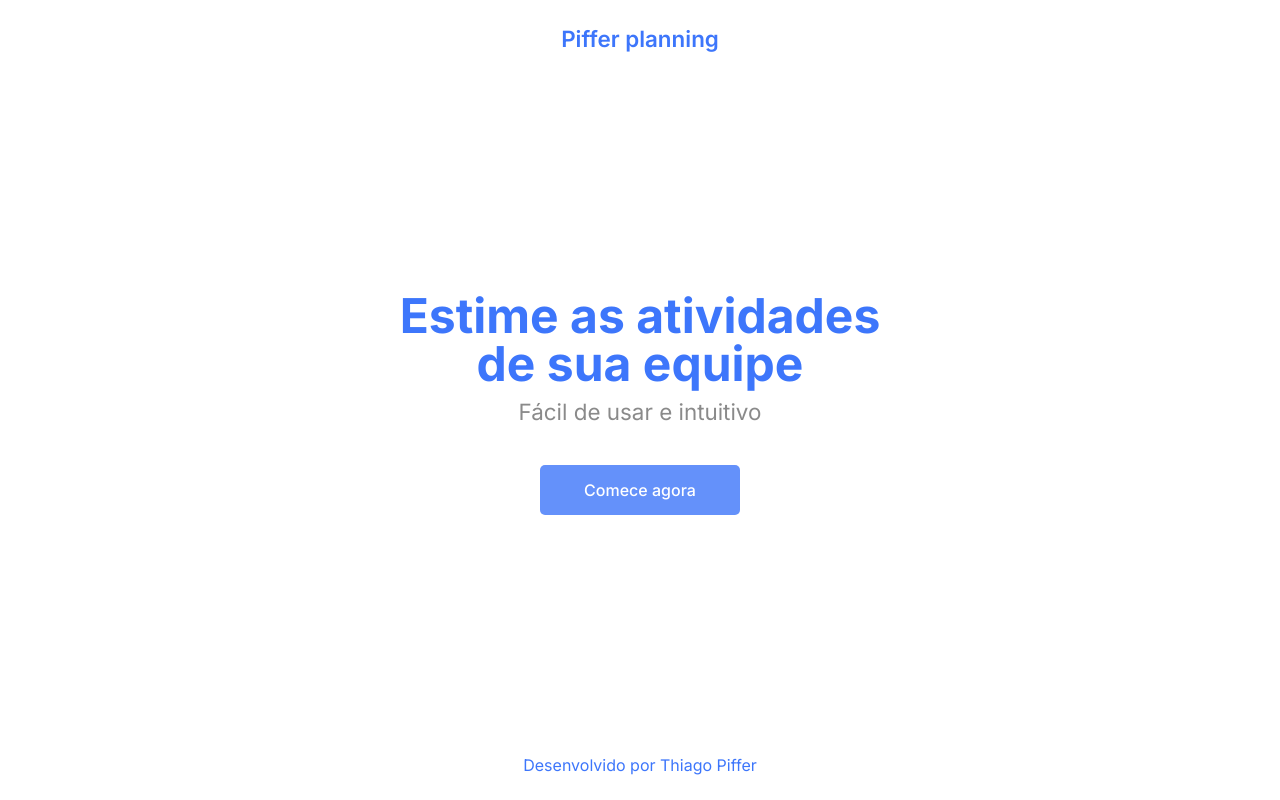
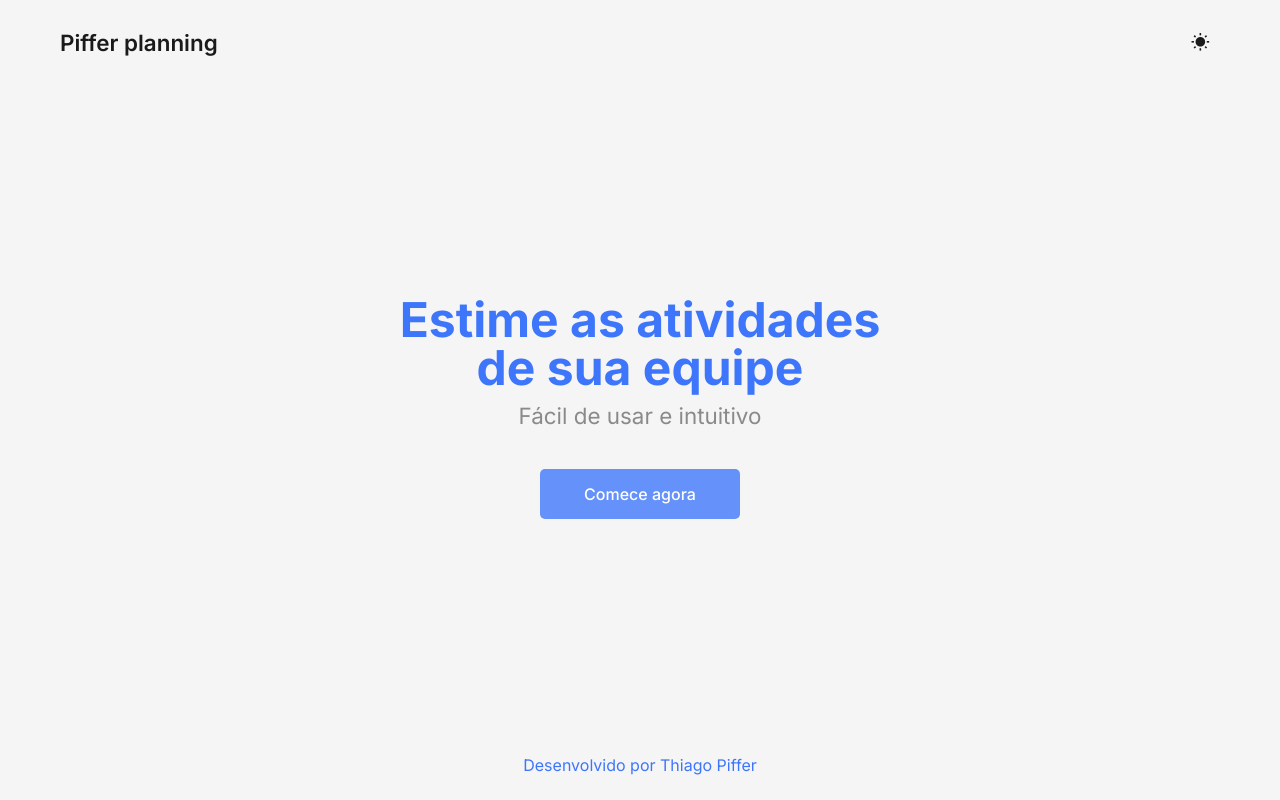
Before and after one commit to ThiagoPffer/piffer-planning, an Angular app: page / in a window 1280 px wide. Built offline with nearby package versions, Linux system fonts and the light colour scheme; no server answers.

Commit message:
Dark mode

```diff
--- a/src/app/app.component.css
+++ b/src/app/app.component.css
@@ -5,11 +5,24 @@ footer {
     color: var(--primaria);
 }
 
-header h1 {
-    font-weight: 600;
-    font-size: 1.4rem;
+header {
+    display: flex;
+    flex-direction: row;
+    justify-content: space-between;
+    align-items: center;
+
+    & h1 {
+        font-weight: 600;
+        font-size: 1.4rem;
+    }
+
+    & button {
+        color: var(--primaria);
+    }
 }
 
 main {
     flex: 1;
+    height: 100%;
+    overflow: hidden;
 }
--- a/src/app/app.component.html
+++ b/src/app/app.component.html
@@ -1,5 +1,11 @@
 <header>
     <h1>Piffer planning</h1>
+    <button class="icon-button" (click)="toggleDarkMode()">
+        <span class="mdi" [ngClass]="{
+            'mdi-white-balance-sunny': !isDarkMode,
+            'mdi-moon-waxing-crescent': isDarkMode
+        }"></span>
+    </button>
 </header>
 <main style="display: flex; flex: 1">
     <router-outlet></router-outlet>
--- a/src/app/app.component.ts
+++ b/src/app/app.component.ts
@@ -1,17 +1,29 @@
-import { Component } from '@angular/core';
+import { Component, OnInit } from '@angular/core';
 import { RouterOutlet } from '@angular/router';
 import { ToastComponent } from './components/toast/toast.component';
+import { CommonModule } from '@angular/common';
 
 @Component({
   selector: 'app-root',
   standalone: true,
   imports: [
     RouterOutlet,
-    ToastComponent
+    ToastComponent,
+    CommonModule
   ],
   templateUrl: './app.component.html',
   styleUrl: './app.component.css'
 })
-export class AppComponent {
-  title = 'piffer-planning';
+export class AppComponent implements OnInit {
+  isDarkMode: boolean = localStorage.getItem('darkMode') === 'true' || false;
+
+  ngOnInit(): void {
+    document.body.classList.toggle('dark-mode', this.isDarkMode);
+  }
+
+  toggleDarkMode() {
+    this.isDarkMode = !this.isDarkMode;
+    document.body.classList.toggle('dark-mode', this.isDarkMode);
+    localStorage.setItem('darkMode', this.isDarkMode.toString());
+  }
 }
--- a/src/app/components/info-panel/info-panel.component.css
+++ b/src/app/components/info-panel/info-panel.component.css
@@ -1,9 +1,14 @@
+:host {
+    height: 100%;
+    overflow: hidden;
+}
+
 ::-webkit-scrollbar {
     width: 5px;
 }
 
 ::-webkit-scrollbar-track {
-    background: #f1f1f1;
+    background: var(--info-panel-background);
 }
 
 ::-webkit-scrollbar-thumb {
@@ -19,8 +24,9 @@
     display: flex;
     flex-direction: column;
     min-width: 300px;
+    height: 100%;
     flex: 1;
-    background-color: rgb(248, 248, 248);
+    background-color: var(--info-panel-background);
     border-radius: 6px;
     padding: 0 30px 15px 30px;
     margin-right: 30px;
@@ -35,11 +41,11 @@
 .info-issue-list {
     display: flex;
     flex-direction: column;
-    flex: 1;
     gap: 15px;
     padding: 0;
     overflow: auto;
-    max-height: 450px;
+    height: 100%;
+    max-height: 100%;
 }
 
 .info-issue-list-item {
@@ -51,31 +57,31 @@
     list-style: none;
     padding: 15px;
     border-radius: 6px;
-    background-color: white;
-}
+    background-color: var(--info-panel-item-background);
 
-.info-issue-list-item h4 {
-    font-weight: 500;
-}
+    & h4 {
+        font-weight: 500;
+    }
 
-.info-issue-list-item:hover {
-    background-color: #f1f1f1;
-    border: 2px solid #f1f1f1 !important;
+    &:hover {
+        background-color: var(--info-panel-item-border);
+    }
 }
 
 .issue-badge {
     display: flex;
     align-items: center;
     justify-content: center;
-    padding: 5px 15px;
+    color: var(--success);
+    background-color: var(--success-background);
     border-radius: 6px;
     font-size: .875rem;
-    background-color: var(--primaria-claro);
     width: fit-content;
+    padding: 1px 10px;
 }
 
 .average-badge {
-    background-color: rgb(224, 224, 255);
+    background-color: var(--info-panel-background);
     padding: 5px 10px;
     border-radius: 6px;
     transition: .2s;
@@ -83,27 +89,26 @@
 
 .vote-button {
     padding: 8px 15px;
-    background-color: rgb(224, 224, 255);
-    color: black;
+    background-color: var(--primaria-medio);
     border-radius: 6px;
     font-size: .875rem;
     cursor: pointer;
     transition: .2s;
-}
 
-.vote-button:hover {
-    background-color: var(--primaria-claro);
+    &:hover {
+        background-color: var(--primaria);
+    }
 }
 
 .new-issue {
     min-width: 300px;
-    background-color: white;
+    background-color: var(--info-panel-background);
     border-radius: 6px;
-    padding: 0 15px;
+    padding: 0 30px 15px 30px;
     margin-right: 30px;
     transition: .2s;
+
+    & header {
+        padding: 30px 0;
+    }
 }
-
-.new-issue header {
-    padding: 30px 0;
-}
--- a/src/app/components/info-panel/info-panel.component.html
+++ b/src/app/components/info-panel/info-panel.component.html
@@ -9,11 +9,10 @@
         </button>
     </header>
     <div class="info-issue-list">
-        <div class="info-issue-list-item" *ngFor="let issue of issues" [ngStyle]="{'border': issue.status === 'Votando' ? '2px solid var(--primaria)' : '2px solid white'}">
+        <div class="info-issue-list-item" *ngFor="let issue of issues" [ngStyle]="{'border': issue.status === 'Votando' ? '2px solid var(--primaria)' : '2px solid var(--info-panel-item-border)'}">
             <div style="display: flex; flex-direction: column; gap: 15px;">
                 <div>
                     <h4>{{ issue.description }}</h4>
-                    <a [href]="issue.url" target="_blank">Issue link</a>
                 </div>
                 <div style="display: flex; flex-direction: row; gap: 10px;">
                     <span class="issue-badge" *ngIf="issue.status !== 'Votar'">{{ issue.status }}</span>
--- a/src/app/components/toast/toast.component.ts
+++ b/src/app/components/toast/toast.component.ts
@@ -23,7 +23,7 @@ import { ToastService } from '../../core/toast.service';
         position: fixed;
         top: 20px;
         right: 20px;
-        background-color: white;
+        background-color: var(--secondary);
         color: black;
         padding: 10px 20px;
         border: 1px solid var(--primaria);
--- a/src/app/components/voter-card/voter-card.component.ts
+++ b/src/app/components/voter-card/voter-card.component.ts
@@ -14,8 +14,8 @@ import { Voter } from '../../features/planning-table/planning-table.component';
   animations: [
     trigger('cardTurn', [
       state('front', style({
-        backgroundColor: 'white',
-        border: '2px solid var(--cinza-medio)',
+        backgroundColor: 'var(--secondary)',
+        border: '2px solid var(--border)',
         transform: 'rotate3d(0, 1, 0, 0)'
       })),
       state('back', style({
@@ -25,7 +25,7 @@ import { Voter } from '../../features/planning-table/planning-table.component';
       })),
       transition('back => front', [
         animate('.2s', style({
-          backgroundColor: 'white',
+          backgroundColor: 'var(--secondary)',
           transform: 'rotate3d(0, 1, 0, 0)'
         }))
       ])
--- a/src/app/features/planning-list/planning-list.component.css
+++ b/src/app/features/planning-list/planning-list.component.css
@@ -78,7 +78,7 @@
         height: fit-content;
         padding: 20px;
         border-radius: 6px;
-        border: 1px solid var(--cinza-claro);
+        border: 2px solid var(--border);
         opacity: .6;
         transition: .2s;
         position: relative;
--- a/src/app/features/planning-table/planning-table.component.css
+++ b/src/app/features/planning-table/planning-table.component.css
@@ -1,7 +1,12 @@
+:host {
+    height: 100%;
+    overflow: hidden;
+}
+
 .main-section {
     display: flex;
     flex-direction: row;
-    overflow: hidden;
+    height: 100%;
 }
 
 .emoji-list {
@@ -51,7 +56,7 @@
 }
 
 .board header .mdi:hover {
-    background-color: rgb(232, 232, 232);
+    background-color: var(--border);
 }
 
 .header-title {
@@ -60,11 +65,16 @@
     justify-content: flex-start;
     gap: 15px;
 
+    & h2 {
+        color: var(--foreground);
+    }
+
     & .planning-id-badge {
         padding: 2px 10px;
         font-size: .875rem;
         border-radius: 6px;
         background-color: #88aaf82c;
+        color: var(--foreground);
         cursor: pointer;
         transition: .2s;
         user-select: none;
@@ -101,7 +111,7 @@ info-panel {
     left: 0;
     width: 100%;
     height: 100%;
-    background: rgba(255, 255, 255, 0.7); /* Fundo branco-transparente */
+    background: var(--overlay-background);
     display: flex;
     align-items: center;
     justify-content: center;
@@ -115,7 +125,7 @@ info-panel {
 .modal {
     display: flex;
     flex-direction: column;
-    background: white;
+    background: var(--background);
     padding: 30px;
     border-radius: 10px;
     box-shadow: 0 5px 15px rgba(0, 0, 0, 0.2);
@@ -176,7 +186,7 @@ info-panel {
     align-items: center;
     justify-content: center;
     gap: 5px;
-    background-color: rgb(233, 233, 255);
+    background-color: var(--border);
     padding: 15px;
     border-radius: 6px;
 }
--- a/src/styles.css
+++ b/src/styles.css
@@ -1,18 +1,73 @@
 @import url('https://fonts.googleapis.com/css2?family=Inter:ital,wght@0,400;0,500;0,600;0,700;1,400;1,500;1,600;1,700&display=swap');
 
 :root{
+    --background: #F5F5F5;
+    --foreground: #1a1a1a;
+
+    --border: #e5e5e5;
+    --input: #f6f6f6;
+
+    --muted: #f5f5f5;
+    --muted-foreground: #757575;
+
+    --secondary: #f5f5f5;
+    --secondary-foreground: #262626;
+
     --primaria: #3d76fb;
     --primaria-claro: #88aaf8;
     --primaria-medio: #6491fa;
     --primaria-escuro: #2262f8;
+
+    --info-panel-background: #f1f1f1;
+    --info-panel-border: #ccc;
+    --info-panel-item-background: #fff;
+    --info-panel-item-border: #ccc;
+
     --cinza-claro: #F5F5F5;
     --cinza-medio: #8A8A8A;
     --cinza-escuro: #464646;
-    --success: #0CA925;
-    --neutral: #002AC0;
-    --warning: #f8ea25;
-    --danger: #b60000;
-    --input-border: #d0d0d0
+
+    --success: #178229;
+    --success-background: #0ca92637;
+
+    --input-border: #d0d0d0;
+
+    --overlay-background: rgba(255, 255, 255, 0.5);
+}
+
+.dark-mode {
+    --background: #1a1a1a;
+    --foreground: #f5f5f5;
+
+    --border: #292929;
+    --input: #292929;
+
+    --muted: #292929;
+    --muted-foreground: #a3a3a3;
+
+    --secondary: #292929;
+    --secondary-foreground: #fafafa;
+
+    --primaria: #2262f8;
+    --primaria-claro: rgb(55, 114, 254);
+    --primaria-medio: #3c6cda;
+    --primaria-escuro: #063ec0;
+
+    --info-panel-background: #333;
+    --info-panel-border: #444;
+    --info-panel-item-background: #444;
+    --info-panel-item-border: #555;
+
+    --cinza-claro: #F5F5F5;
+    --cinza-medio: #8A8A8A;
+    --cinza-escuro: #464646;
+
+    --success: #4eeb68;
+    --success-background: #0ca9262c;
+
+    --input-border: #d0d0d0;
+
+    --overlay-background: rgba(0, 0, 0, 0.5);
 }
 
 *{
@@ -22,6 +77,11 @@
     border: 0;
     outline: none;
     box-sizing: border-box;
+    color: var(--foreground);
+}
+
+body {
+    background-color: var(--background);
 }
 
 html,
@@ -42,6 +102,8 @@ app-planning-list {
     display: flex;
     flex-direction: column;
     flex: 1;
+    height: 100%;
+    overflow: hidden;
 }
 
 .row-container {
@@ -58,8 +120,10 @@ input {
     padding: 15px;
     font-size: .875rem;
     font-weight: 300;
-    border: 1px solid var(--cinza-medio);
+    border: 1px solid var(--border);
     border-radius: 6px;
+    background-color: var(--input);
+    color: var(--foreground);
     width: 100%;
     transition: .2s;
 }
@@ -75,6 +139,10 @@ input:focus {
     justify-content: flex-start;
     gap: 5px;
     width: 100%;
+
+    & label {
+        color: var(--foreground);
+    }
 }
 
 .checkbox-group {
@@ -90,6 +158,7 @@ input:focus {
 .checkbox-group > input {
     width: 18px;
     height: 18px;
+    background-color: var(--input);
 }
 
 .checkbox-group > input:hover,
@@ -98,7 +167,6 @@ input:focus {
 }
 
 .main-section {
-    background-color: white;
     flex: 1;
     border-radius: 6px;
 }
@@ -152,6 +220,6 @@ input:focus {
 }
 
 .icon-button:hover {
-    background-color: rgb(228, 228, 228);
+    background-color: var(--border);
     cursor: pointer;
 }
```
Also changed, not shown: src/app/components/info-panel/info-panel.component.ts (+7 -7 lines), src/app/components/voter-card/voter-card.component.css (+6 -7 lines).
